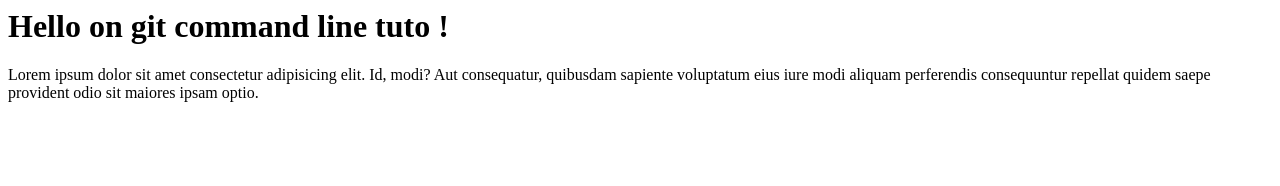
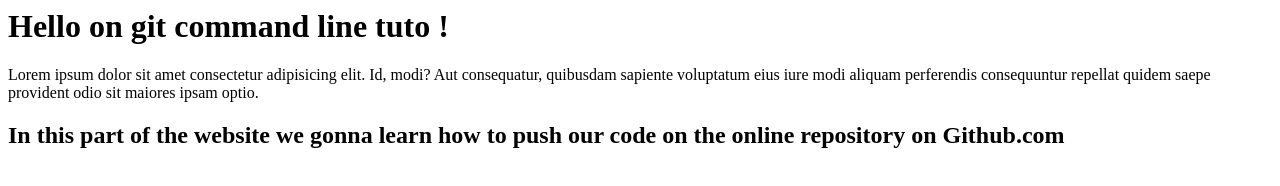
Before and after one commit to HokageDuJava/git-one, a plain HTML site: page index.html in a window 1280 px wide. Drawn offline with Linux system fonts and the light colour scheme.

Commit message:
h2 added

```diff
--- a/index.html
+++ b/index.html
@@ -15,6 +15,11 @@
       ipsam optio.
     </p>
 
+    <h2>
+      In this part of the website we gonna learn how to push our code on the
+      online repository on Github.com
+    </h2>
+
     <script src="script.js"></script>
   </body>
 </html>
```
